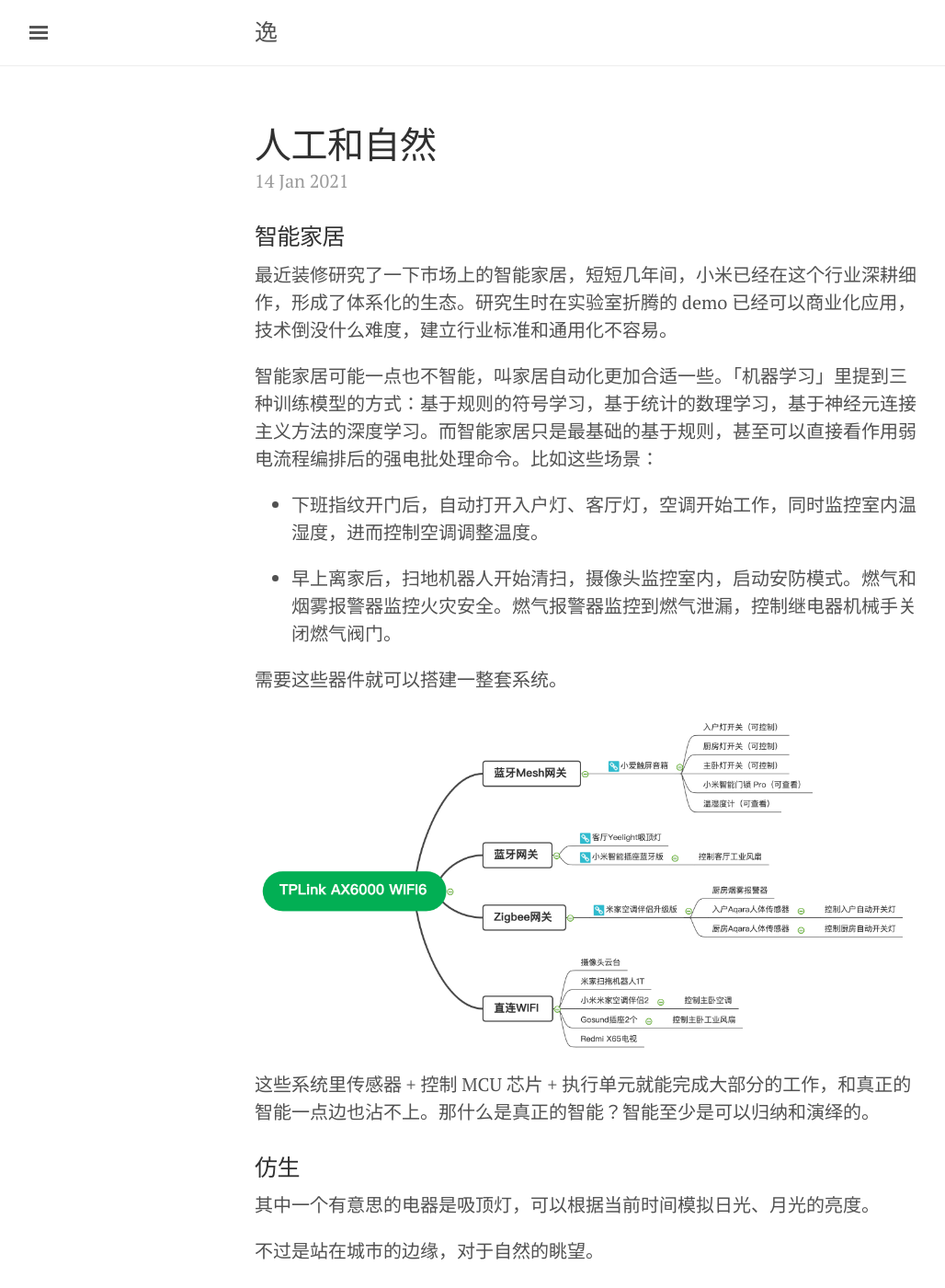
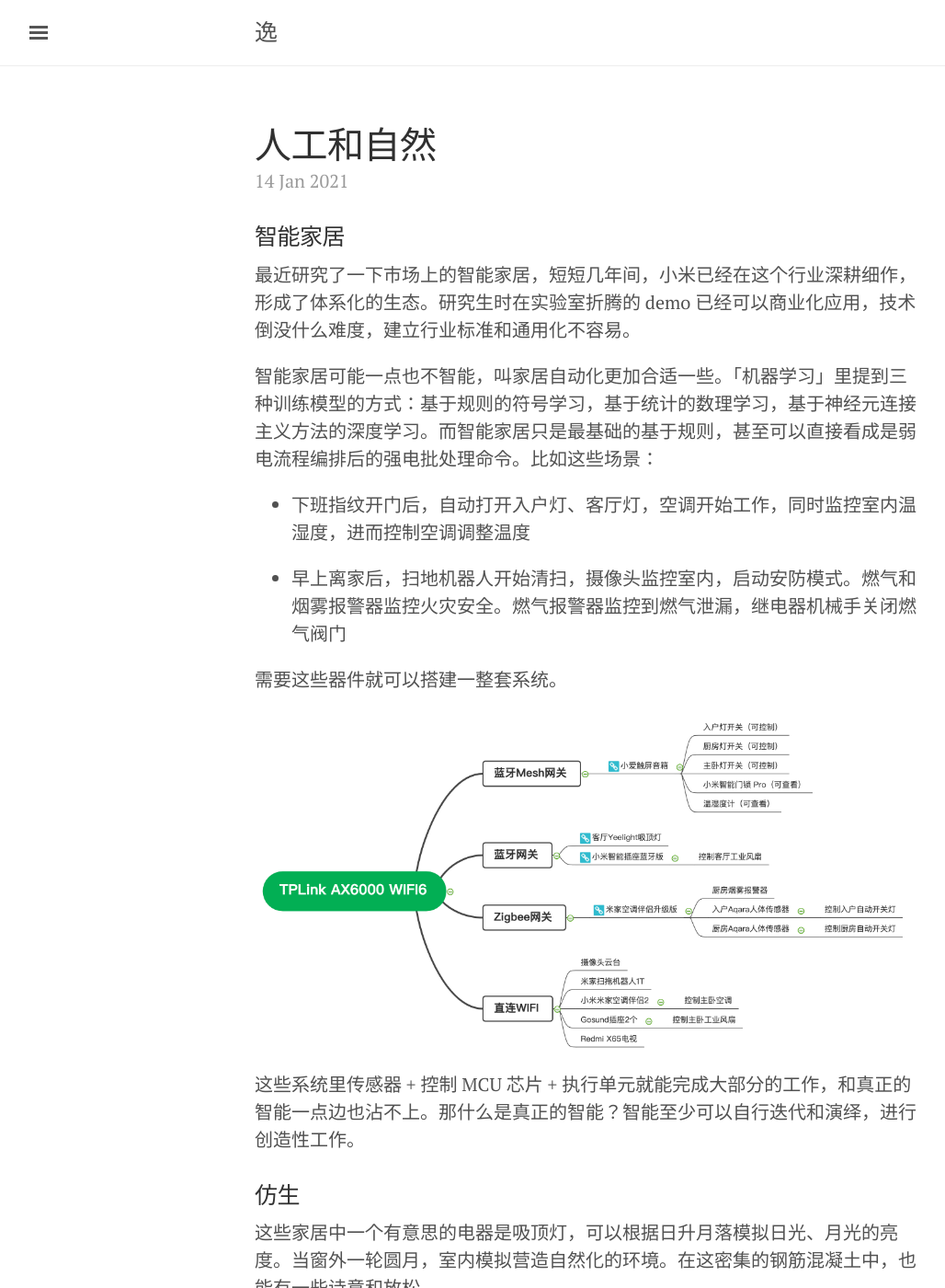
Before and after one commit to literblog/literblog.github.com, a Jekyll site: the page built from _posts/2021-01-14-artificial-natural.md, in a window 1280 px wide and 1400 px high. Shown: the whole window at 92% size, without its empty margins (3-1031 px from the left). Built offline with Jekyll 4.4.1, drawn with Linux system fonts in a browser that asks for light colours; comment, search, counter and statistics services are not loaded; some of the changed text lies outside the part shown.

Commit message:
new post

```diff
--- a/_posts/2021-01-14-artificial-natural.md
+++ b/_posts/2021-01-14-artificial-natural.md
@@ -8,24 +8,24 @@ tags:
 
 ### 智能家居
 
-最近装修研究了一下市场上的智能家居，短短几年间，小米已经在这个行业深耕细作，形成了体系化的生态。研究生时在实验室折腾的 demo 已经可以商业化应用，技术倒没什么难度，建立行业标准和通用化不容易。
+最近研究了一下市场上的智能家居，短短几年间，小米已经在这个行业深耕细作，形成了体系化的生态。研究生时在实验室折腾的 demo 已经可以商业化应用，技术倒没什么难度，建立行业标准和通用化不容易。
 
-智能家居可能一点也不智能，叫家居自动化更加合适一些。「机器学习」里提到三种训练模型的方式：基于规则的符号学习，基于统计的数理学习，基于神经元连接主义方法的深度学习。而智能家居只是最基础的基于规则，甚至可以直接看作用弱电流程编排后的强电批处理命令。比如这些场景：
+智能家居可能一点也不智能，叫家居自动化更加合适一些。「机器学习」里提到三种训练模型的方式：基于规则的符号学习，基于统计的数理学习，基于神经元连接主义方法的深度学习。而智能家居只是最基础的基于规则，甚至可以直接看成是弱电流程编排后的强电批处理命令。比如这些场景：
 
-+ 下班指纹开门后，自动打开入户灯、客厅灯，空调开始工作，同时监控室内温湿度，进而控制空调调整温度。
++ 下班指纹开门后，自动打开入户灯、客厅灯，空调开始工作，同时监控室内温湿度，进而控制空调调整温度
 
-+ 早上离家后，扫地机器人开始清扫，摄像头监控室内，启动安防模式。燃气和烟雾报警器监控火灾安全。燃气报警器监控到燃气泄漏，控制继电器机械手关闭燃气阀门。
++ 早上离家后，扫地机器人开始清扫，摄像头监控室内，启动安防模式。燃气和烟雾报警器监控火灾安全。燃气报警器监控到燃气泄漏，继电器机械手关闭燃气阀门
 
 需要这些器件就可以搭建一整套系统。
 
 ![](/assets/images/20210114-1.png)
 
-这些系统里传感器 + 控制 MCU 芯片 + 执行单元就能完成大部分的工作，和真正的智能一点边也沾不上。那什么是真正的智能？智能至少是可以归纳和演绎的。
+这些系统里传感器 + 控制 MCU 芯片 + 执行单元就能完成大部分的工作，和真正的智能一点边也沾不上。那什么是真正的智能？智能至少可以自行迭代和演绎，进行创造性工作。
 
 ### 仿生
 
-其中一个有意思的电器是吸顶灯，可以根据当前时间模拟日光、月光的亮度。
+这些家居中一个有意思的电器是吸顶灯，可以根据日升月落模拟日光、月光的亮度。当窗外一轮圆月，室内模拟营造自然化的环境。在这密集的钢筋混凝土中，也能有一些诗意和放松。
 
-不过是站在城市的边缘，对于自然的眺望。
+这些也只是我们站在城市的边缘，对于自然的眺望。
 
-[TDD]
+[TBD]
```
